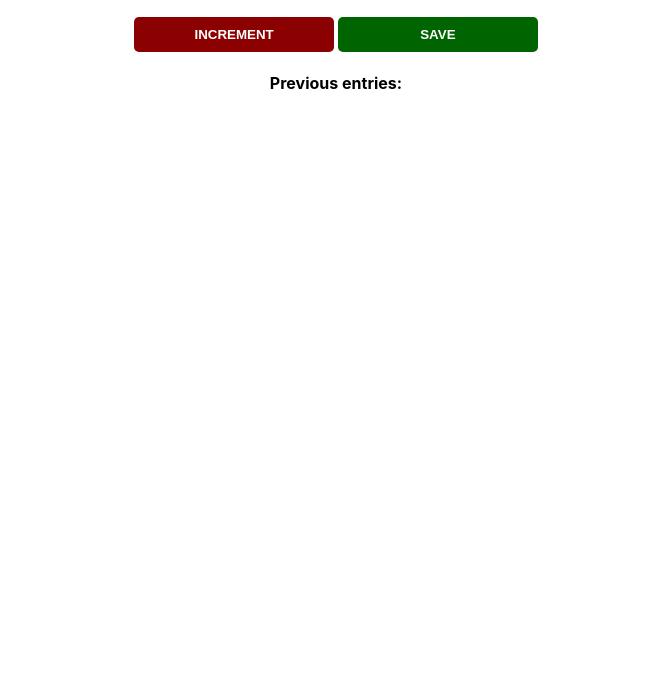
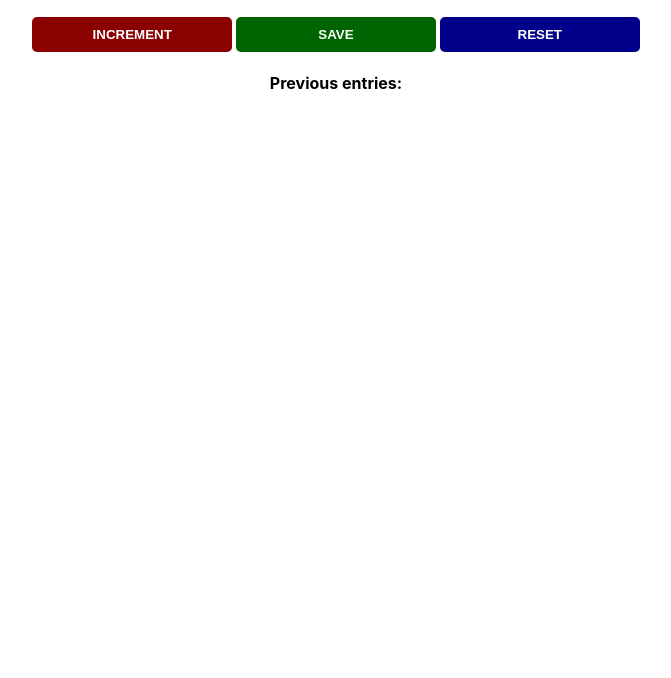
Before and after one commit to hwhenryy/PassengerCounter, a plain HTML site: page index.html in a window 1280 px wide. Shown: the part 122-800 px from the top of the page, without its empty margins (304-975 px from the left). Drawn offline with Linux system fonts and the light colour scheme.

Commit message:
added reset button

```diff
--- a/index.css
+++ b/index.css
@@ -35,3 +35,7 @@ button {
 #save-btn {
     background: darkgreen;
 }
+
+#reset-btn {
+    background: darkblue;
+}
--- a/index.html
+++ b/index.html
@@ -7,6 +7,7 @@
         <h2 id="count-el">0</h2>
         <button id="increment-btn" onclick="increment()">INCREMENT</button>
         <button id="save-btn" onclick="save()">SAVE</button>
+        <button id="reset-btn" onclick="reset">RESET</button>
         <p id="save-el">Previous entries: </p>
         <script src="index.js"></script>
     </body>
```
